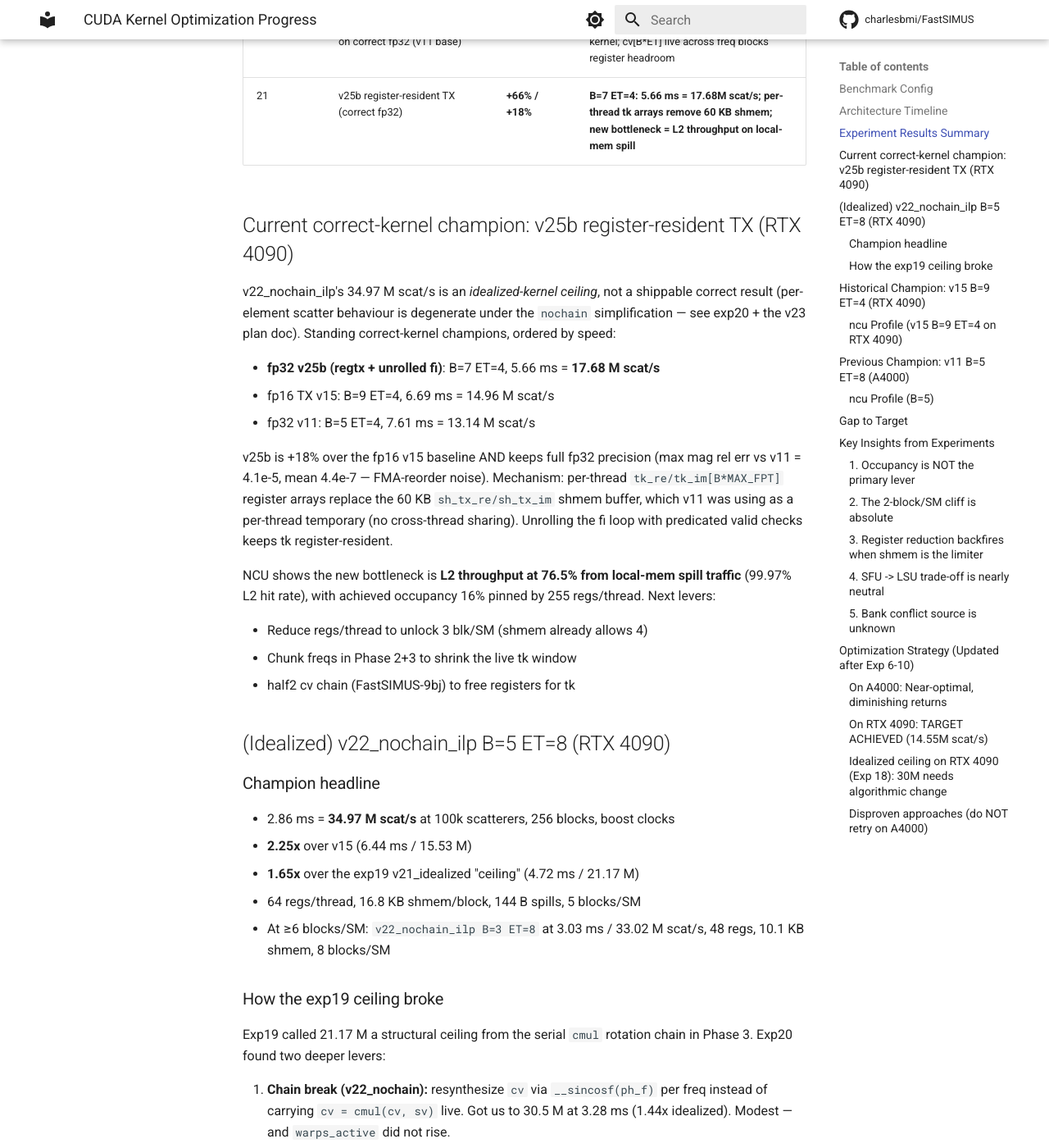
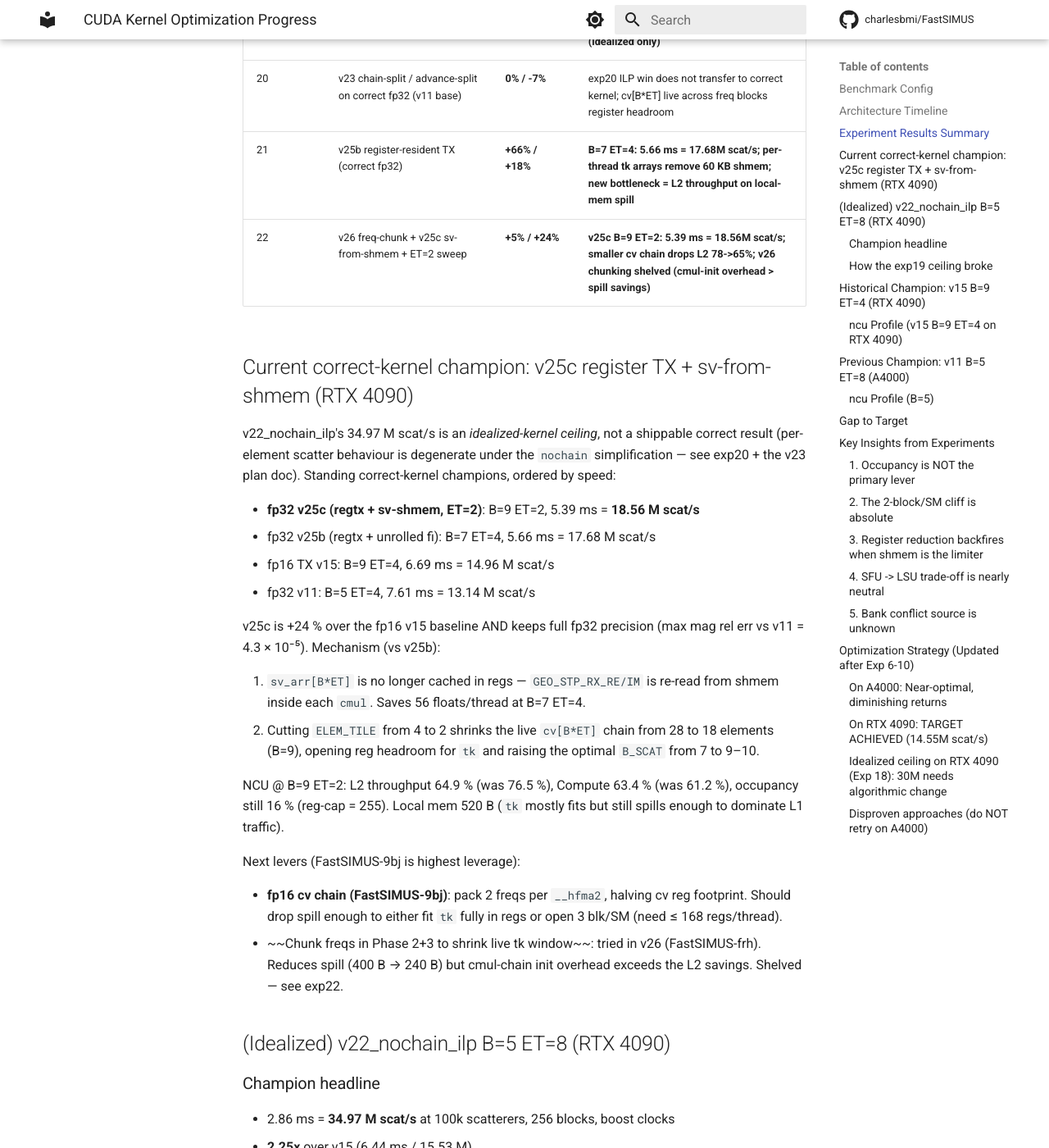
Before and after one commit to charlesbmi/FastSIMUS, an MkDocs documentation site: the page built from docs/progress/cuda-kernel-optimization.md, in a window 1280 px wide and 1400 px high, scrolled down 3335 px. Shown: the whole window at 82% size. Built offline with MkDocs 1.6.1 and Material for MkDocs 9.7.7, drawn with Linux system fonts in a browser that asks for light colours; comment, search, counter and statistics services are not loaded; some of the changed text lies outside the part shown.

Commit message:
feat: v25c sv-from-shmem + ET=2 sweep -> 18.56 M scat/s fp32 champion
New fp32 champion at B=9 ET=2: 5.39 ms = 18.56 M scat/s (+5% over
v25b B=7 ET=4, +24% over v15 fp16).

v25c (simus_fused_v25c_svshmem.cu):
- Drops sv_arr[B*ET] register cache; re-reads GEO_STP_RX_RE/IM from
  shmem inside each Phase-3 cmul. Frees 56 floats/thread at B=7 ET=4.
- Bank-conflict free (each thread reads its own (si, se) row).
- Numerical: identical to v25b modulo float reordering (max mag rel
  err vs v11 = 4.3e-5).

ET=2 sweep insight:
- Cutting ELEM_TILE 4 -> 2 shrinks live cv[B*ET] chain 28 -> 18 elems
  (B=9), opening reg headroom for tk_re/tk_im. Optimal B_SCAT moves
  from 7 to 9-10.
- v25b @ B=10 ET=2 = 18.52 M, v25c @ B=9 ET=2 = 18.56 M (tie within
  noise; v25c edges out by freeing more regs).

NCU @ B=9 ET=2:
- L2 throughput 78.4% -> 64.9% (smaller cv chain -> less spill traffic
  per cycle)
- Compute 61.2% -> 63.4%
- Reg-cap still binds at 2 blk/SM, 16% occupancy

v26 (simus_fused_v26_freqchunk.cu) -- shelved:
- Wraps Phase 2+3 in N_CHUNKS outer loop, shrinking tk live window
  from B*MAX_FPT*2 to B*CHUNK_FPT*2.
- Numerical bug fixed: chain-advance cv from lid_f instead of direct
  __sincosf at chunk_start. Far scatterers (rc ~0.2 m) push the
  argument to 5-8K rad where __sincosf arg-reduction loses ~1e-3 abs;
  cmul-chain from a small-arg init only accumulates ~1 ulp/step.
- Spill drops 400B -> 240B at B=7 ET=4 and B=5 reaches 3 blk/SM.
- Costs ~70% extra cmul ops in Phase 2 + 3 per scat batch; net -33%
  perf at B=7 ET=4 (11.36 vs 16.98 M). Architectural direction right,
  cost profile wrong.

Tooling:
- tools/validate_v23.py: argparse for B_SCAT/ELEM_TILE; run v25c +
  v26 with N_CHUNKS in {1,2,3,7}; tightened gates.
- tools/bench_v23.py: VARIANTS adds v25c_svshmem, v26_chunk2,
  v26_chunk3; passes extra_defs (N_CHUNKS) to compile.
- tools/ncu_profile_v25.py: registers v25c, v26 paths.

Profiles:
- 4090_v25c_b7et4.ncu-rep (B=7 ET=4 reference, 16.98 M)
- 4090_v25c_b9et2.ncu-rep (champion config, 18.56 M)

simus_fused.cu symlink kept pointing at v15 (current default for the
pure-correctness path until we promote v25c into the public entry).

Closes FastSIMUS-frh. See docs/progress/experiments/exp22-svshmem-et2.md.

```diff
--- a/docs/progress/cuda-kernel-optimization.md
+++ b/docs/progress/cuda-kernel-optimization.md
@@ -24,7 +24,8 @@ P4-2v transducer, 100K scatterers, N_FREQ=854, N_ELEM=64, N_SUB=1, N_ES=64
 | v22 | 4090 idealized (nochain+ILP)    | B=5, ET=8, 256    | 2.86      | 34.97M    | 24.1x     | NOT correct -- per-element scatter degenerate |
 | v23 | 4090 chain-split (correct fp32) | B=5, ET=8, 256    | 8.18      | 12.21M    | 8.55x     | Negative result -- exp20 ILP win bound to chain break |
 | v15 | 4090 fp16 champion (prior)          | B=9, ET=4, 256    | 6.69      | 14.96M    | 10.5x     | Eclipsed by v25b on correctness AND speed |
-| **v25b** | **4090 correct champion (fp32 regtx)** | **B=7, ET=4, 256** | **5.66** | **17.68M** | **12.4x** | **TX in registers (drop 60 KB shmem); +18% over v15 fp16** |
+| v25b | 4090 correct champion (prior) | B=7, ET=4, 256 | 5.66 | 17.68M | 12.4x | Eclipsed by v25c at lower ET / higher B |
+| **v25c** | **4090 correct champion (fp32 regtx + sv shmem, ET=2)** | **B=9, ET=2, 256** | **5.39** | **18.56M** | **13.1x** | **+5% over v25b; smaller cv chain drops L2 78%->65%** |
 
 ## Experiment Results Summary
 
@@ -55,32 +56,42 @@ Full experiment docs in `docs/progress/experiments/`.
 | 19| v22 6-blocks/SM + Phase-3 ILP restructure | **+140%** | **v22_nochain_ilp B=5 ET=8: 2.86ms = 34.97M scat/s; exp19 ceiling broken (idealized only)** |
 | 20| v23 chain-split / advance-split on correct fp32 (v11 base) | **0% / -7%** | exp20 ILP win does not transfer to correct kernel; cv[B*ET] live across freq blocks register headroom |
 | 21| v25b register-resident TX (correct fp32) | **+66% / +18%** | **B=7 ET=4: 5.66 ms = 17.68M scat/s; per-thread tk arrays remove 60 KB shmem; new bottleneck = L2 throughput on local-mem spill** |
+| 22| v26 freq-chunk + v25c sv-from-shmem + ET=2 sweep | **+5% / +24%** | **v25c B=9 ET=2: 5.39 ms = 18.56M scat/s; smaller cv chain drops L2 78->65%; v26 chunking shelved (cmul-init overhead > spill savings)** |
 
-## Current correct-kernel champion: v25b register-resident TX (RTX 4090)
+## Current correct-kernel champion: v25c register TX + sv-from-shmem (RTX 4090)
 
 v22_nochain_ilp's 34.97 M scat/s is an *idealized-kernel ceiling*, not a
 shippable correct result (per-element scatter behaviour is degenerate under
 the `nochain` simplification — see exp20 + the v23 plan doc). Standing
 correct-kernel champions, ordered by speed:
 
-- **fp32 v25b (regtx + unrolled fi)**: B=7 ET=4, 5.66 ms = **17.68 M scat/s**
-- fp16 TX v15: B=9 ET=4, 6.69 ms = 14.96 M scat/s
-- fp32 v11: B=5 ET=4, 7.61 ms = 13.14 M scat/s
+- **fp32 v25c (regtx + sv-shmem, ET=2)**: B=9 ET=2, 5.39 ms = **18.56 M scat/s**
+- fp32 v25b (regtx + unrolled fi):       B=7 ET=4, 5.66 ms = 17.68 M scat/s
+- fp16 TX v15:                            B=9 ET=4, 6.69 ms = 14.96 M scat/s
+- fp32 v11:                               B=5 ET=4, 7.61 ms = 13.14 M scat/s
 
-v25b is +18% over the fp16 v15 baseline AND keeps full fp32 precision
-(max mag rel err vs v11 = 4.1e-5, mean 4.4e-7 — FMA-reorder noise).
-Mechanism: per-thread `tk_re/tk_im[B*MAX_FPT]` register arrays replace
-the 60 KB `sh_tx_re/sh_tx_im` shmem buffer, which v11 was using as a
-per-thread temporary (no cross-thread sharing). Unrolling the fi loop
-with predicated valid checks keeps tk register-resident.
+v25c is +24 % over the fp16 v15 baseline AND keeps full fp32 precision
+(max mag rel err vs v11 = 4.3 × 10⁻⁵). Mechanism (vs v25b):
 
-NCU shows the new bottleneck is **L2 throughput at 76.5% from local-mem
-spill traffic** (99.97% L2 hit rate), with achieved occupancy 16% pinned
-by 255 regs/thread. Next levers:
+1. `sv_arr[B*ET]` is no longer cached in regs — `GEO_STP_RX_RE/IM` is
+   re-read from shmem inside each `cmul`. Saves 56 floats/thread at
+   B=7 ET=4.
+2. Cutting `ELEM_TILE` from 4 to 2 shrinks the live `cv[B*ET]` chain
+   from 28 to 18 elements (B=9), opening reg headroom for `tk` and
+   raising the optimal `B_SCAT` from 7 to 9–10.
 
-- Reduce regs/thread to unlock 3 blk/SM (shmem already allows 4)
-- Chunk freqs in Phase 2+3 to shrink the live tk window
-- half2 cv chain (FastSIMUS-9bj) to free registers for tk
+NCU @ B=9 ET=2: L2 throughput 64.9 % (was 76.5 %), Compute 63.4 %
+(was 61.2 %), occupancy still 16 % (reg-cap = 255). Local mem 520 B
+(`tk` mostly fits but still spills enough to dominate L1 traffic).
+
+Next levers (FastSIMUS-9bj is highest leverage):
+
+- **fp16 cv chain (FastSIMUS-9bj)**: pack 2 freqs per `__hfma2`,
+  halving cv reg footprint. Should drop spill enough to either fit
+  `tk` fully in regs or open 3 blk/SM (need ≤ 168 regs/thread).
+- ~~Chunk freqs in Phase 2+3 to shrink live tk window~~: tried in
+  v26 (FastSIMUS-frh). Reduces spill (400 B → 240 B) but cmul-chain
+  init overhead exceeds the L2 savings. Shelved — see exp22.
 
 ## (Idealized) v22_nochain_ilp B=5 ET=8 (RTX 4090)
 
```
Also changed, not shown: docs/progress/experiments/exp22-svshmem-et2.md (added, +118 -0 lines), 8 other files.
